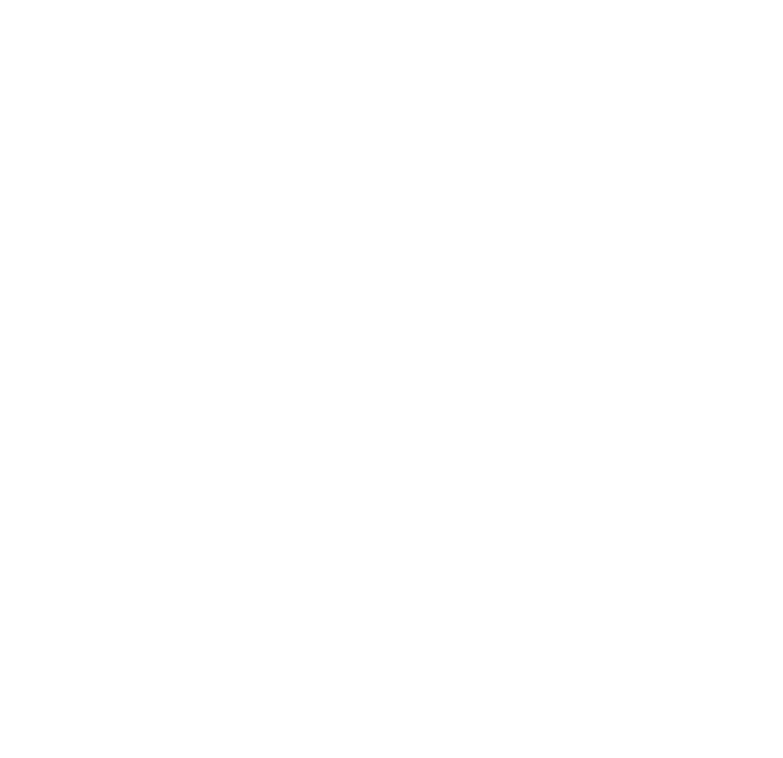
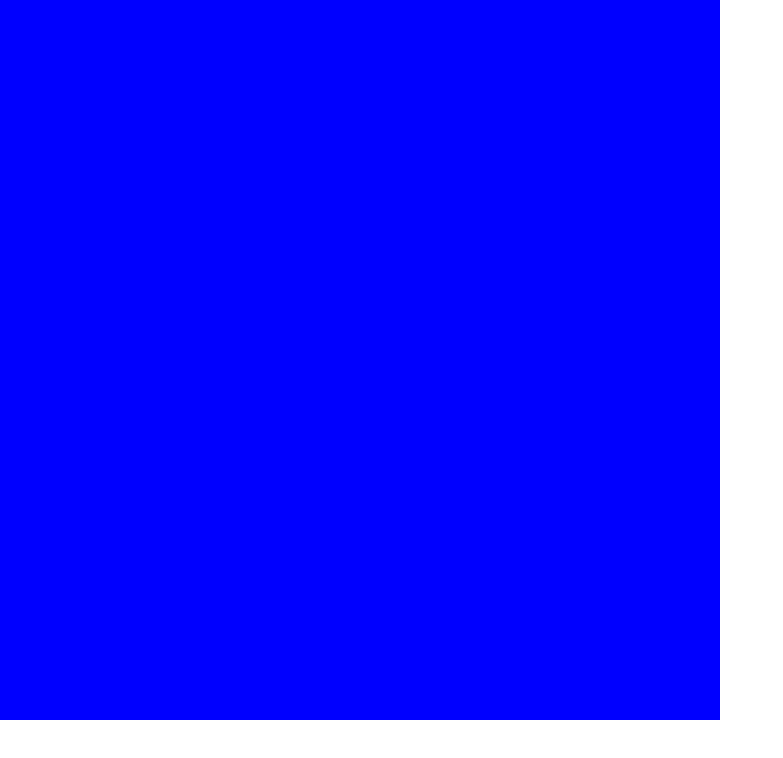
Before and after one commit to Lourenco06/xGameS, a plain HTML site: page index.html in a window 1280 px wide. Shown: the whole page, without its empty margins (0-783 px from the left). Drawn offline with Linux system fonts and the light colour scheme.

Commit message:
base HTML, CSS and JS added

```diff
--- a/css/style.css
+++ b/css/style.css
@@ -0,0 +1,14 @@
+* {
+    margin: 0;
+    padding: 0;
+    box-sizing: border-box;
+}
+
+#game-layout {
+    position: absolute;
+    top: 0;
+    left: 0;
+    background: blue;
+    max-width: 100%;
+    max-height: 100%;
+}
--- a/index.html
+++ b/index.html
@@ -1,11 +1,17 @@
+<!--
+
+-->
+
 <!DOCTYPE html>
 <html lang="en">
 <head>
     <meta charset="UTF-8">
     <meta name="viewport" content="width=device-width, initial-scale=1.0">
-    <title>Document</title>
+    <title>GameSD</title>
+    <link rel="stylesheet" href="./css/style.css">
 </head>
 <body>
-
+    <canvas id="game-layout"></canvas>
+    <script src="./js/game.js"></script>
 </body>
 </html>
--- a/js/game.js
+++ b/js/game.js
@@ -0,0 +1,15 @@
+class Game {
+    constructor(canvas, context) {
+        this.canvas = canvas;
+        this.ctx = context;
+        this.width = this.canvas.width;
+        this.height = this.canvas.height;
+    }
+}
+
+window.addEventListener('load', function() {
+    const canvas = document.getElementById('game-layout');
+    const ctx = canvas.getContext('2d');
+    canvas.width = 720;
+    canvas.height = 720;
+});
```
